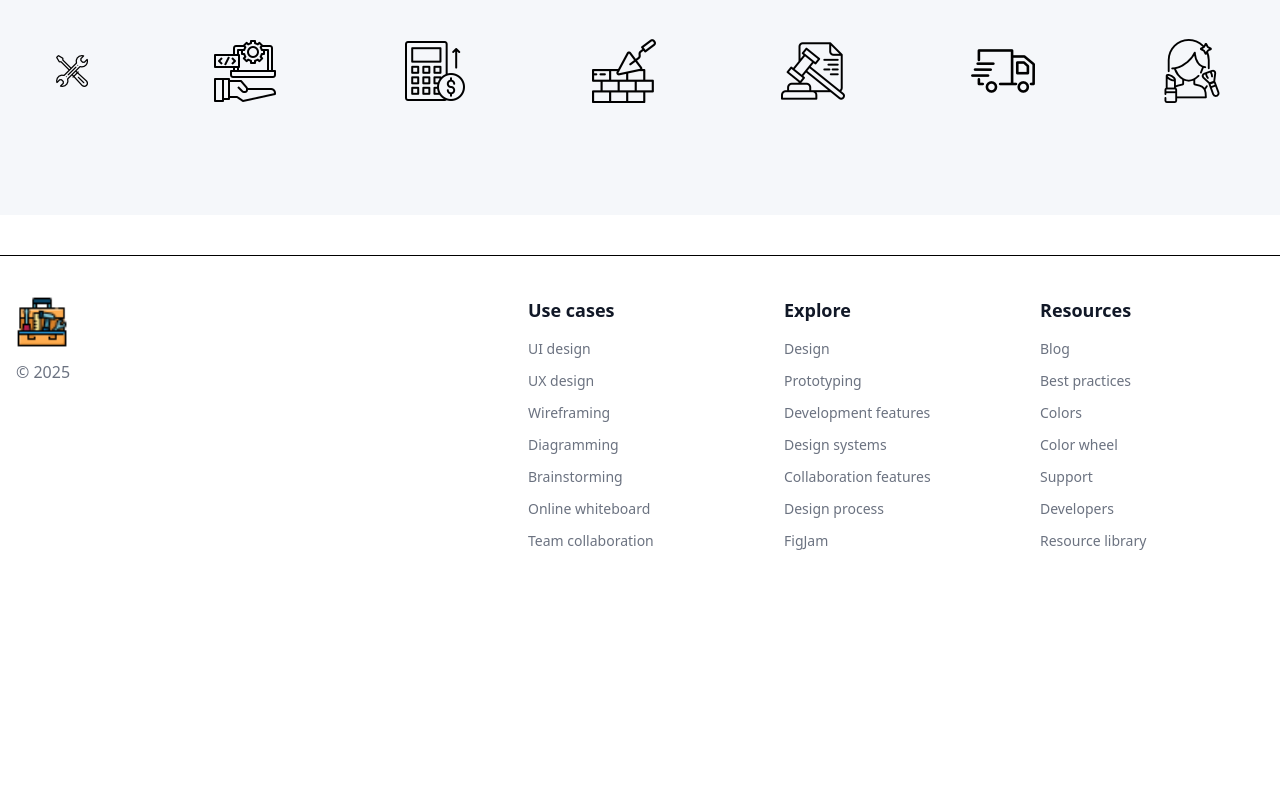
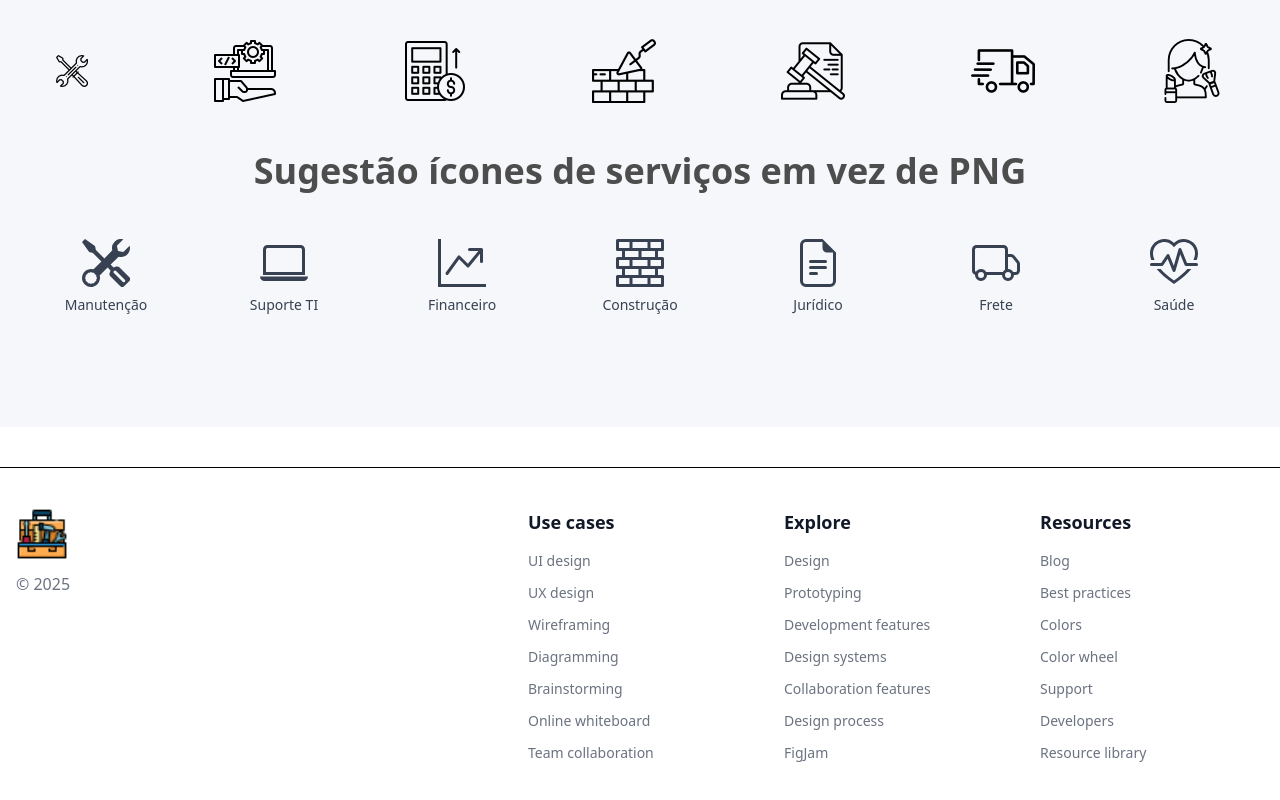
Before and after one commit to LucasDiaszL/projetoIntegrador2, a React (Vite) app in the folder pj2/: page / in a window 1280 px wide. Shown: the part 1049-1849 px from the top of the page. Before the commit the page ends 1653 px from the top, so only its background shows below. Built offline with nearby package versions, Linux system fonts and the light colour scheme.

Commit message:
Sugestao de mudança para icones

```diff
--- a/pj2/src/components/Services.jsx
+++ b/pj2/src/components/Services.jsx
@@ -1,4 +1,8 @@
 import React, { Component } from "react";
+
+// Import icones
+import { BsTools, BsLaptop, BsGraphUpArrow, BsBricks, BsFileEarmarkText, BsTruck, BsHeartPulse } from "react-icons/bs";
+
 
 
 const Services = () => {
@@ -20,6 +24,48 @@
 
 
         </div>
+        <div>
+          <h2 className="text-4xl text-[var(--color-neutralDgray)] font-semibold mb-2">
+            Sugestão ícones de serviços em vez de PNG
+          </h2>
+        </div>
+
+        <div className="my-12 flex flex-wrap lg:justify-between justify-center items-start w-full text-gray-700 gap-8">
+          <div className="flex flex-col items-center min-w-[100px]">
+            <BsTools className="text-5xl mb-2" aria-label="Manutenção" />
+            <span className="text-sm font-medium">Manutenção</span>
+          </div>
+
+          <div className="flex flex-col items-center min-w-[100px]">
+            <BsLaptop className="text-5xl mb-2" aria-label="Suporte TI" />
+            <span className="text-sm font-medium">Suporte TI</span>
+          </div>
+
+          <div className="flex flex-col items-center min-w-[100px]">
+            <BsGraphUpArrow className="text-5xl mb-2" aria-label="Financeiro" />
+            <span className="text-sm font-medium">Financeiro</span>
+          </div>
+
+          <div className="flex flex-col items-center min-w-[100px]">
+            <BsBricks className="text-5xl mb-2" aria-label="Construção" />
+            <span className="text-sm font-medium">Construção</span>
+          </div>
+
+          <div className="flex flex-col items-center min-w-[100px]">
+            <BsFileEarmarkText className="text-5xl mb-2" aria-label="Jurídico" />
+            <span className="text-sm font-medium">Jurídico</span>
+          </div>
+
+          <div className="flex flex-col items-center min-w-[100px]">
+            <BsTruck className="text-5xl mb-2" aria-label="Frete" />
+            <span className="text-sm font-medium">Frete</span>
+          </div>
+
+          <div className="flex flex-col items-center min-w-[100px]">
+            <BsHeartPulse className="text-5xl mb-2" aria-label="Saúde" />
+            <span className="text-sm font-medium">Saúde</span>
+          </div>
+        </div>
       </div>
     </div>
   );
```
Lines whose indentation alone changed are shown as unchanged.
